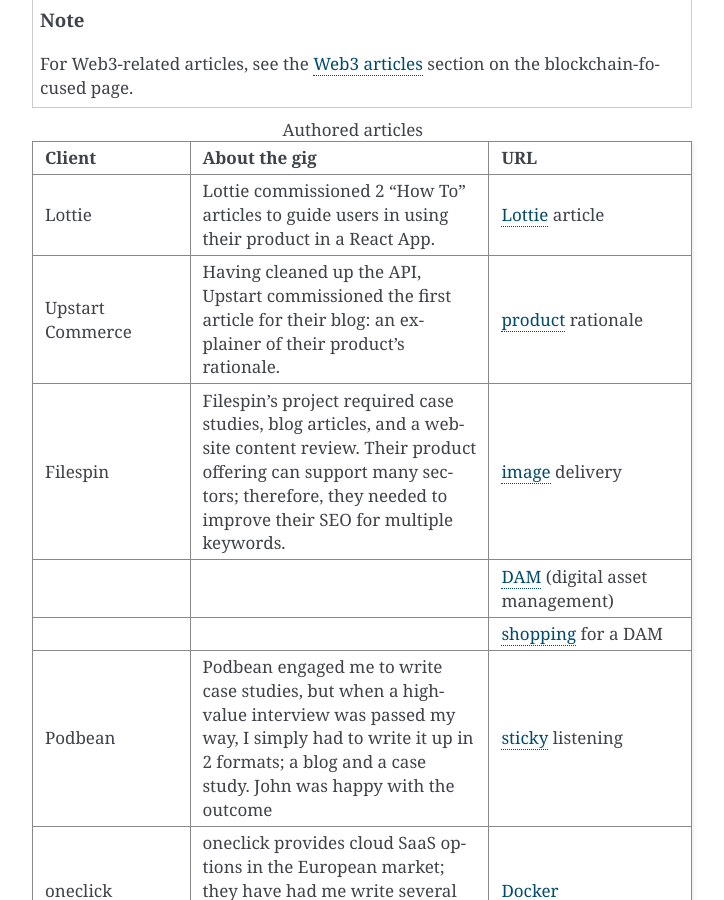
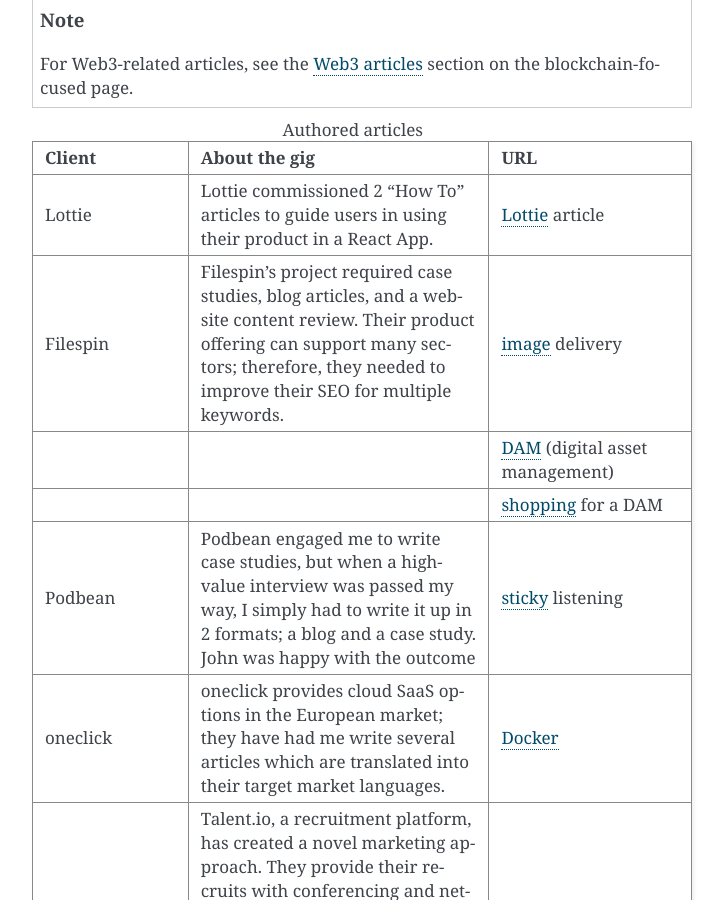
Before and after one commit to m4sterbunny/NewPortfolio, a Sphinx documentation site: the page built from source/pages/portfolio.rst, in a window 1280 px wide and 900 px high, scrolled down 1792 px. Shown: the whole window, without its empty margins (388-1112 px from the left). Built offline with Sphinx 7.4.7, drawn with Linux system fonts in a browser that asks for light colours; some of the changed lines change nothing that is shown.

Commit message:
QA round for links

```diff
--- a/source/pages/portfolio.rst
+++ b/source/pages/portfolio.rst
@@ -23,11 +23,11 @@
 
 .. _product: https://www.upstartcommerce.com/no-channel-no-categorization/
 
-.. _image: https://filespin.io/blog/2020-12-15-snappy-image-delivery-to-keeping-online-shoppers-happy/
+.. _image: https://filespin.io/blog/snappy-image-delivery-for-keeping-online-shoppers-happy
 
-.. _DAM: https://filespin.io/blog/2021-01-02-why-do-businesses-need-digital-asset-management/
+.. _DAM: https://filespin.io/blog/why-do-businesses-need-digital-asset-management
 
-.. _shopping: https://filespin.io/blog/2021-06-29-media-management-saas-for-your-enterprise/
+.. _shopping: https://filespin.io/blog/digital-media-management-saas-for-your-enterprise
 
 .. _LBS: https://strata.co.jp/case-studies/live-building-systems
 
@@ -198,9 +198,6 @@
    * - Lottie
      - Lottie commissioned 2 "How To" articles to guide users in using their product in a React App.
      - Lottie_ article
-   * - Upstart Commerce
-     - Having cleaned up the API, Upstart commissioned the first article for their blog: an explainer of their product's rationale.
-     - product_ rationale
    * - Filespin
      - Filespin's project required case studies, blog articles, and a website content review. Their product offering can support many sectors; therefore, they needed to improve their SEO for multiple keywords.
      - image_ delivery
```
Also changed, not shown: 5 other files.
